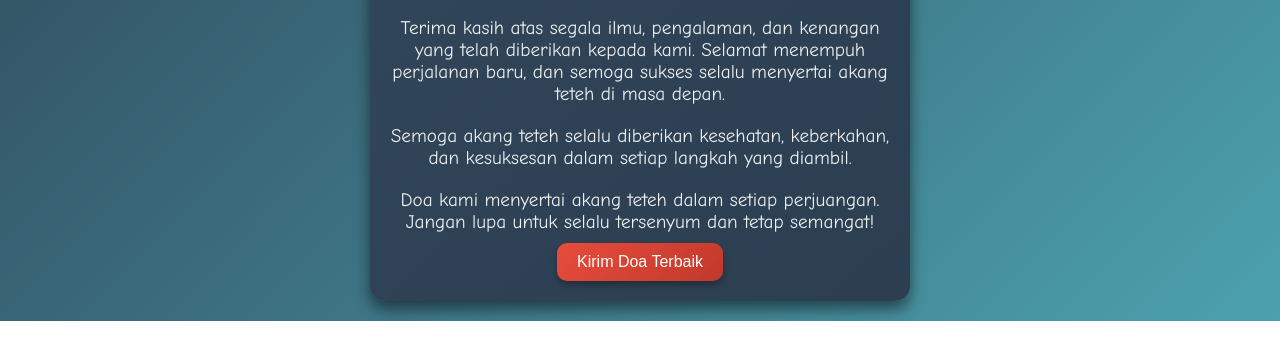
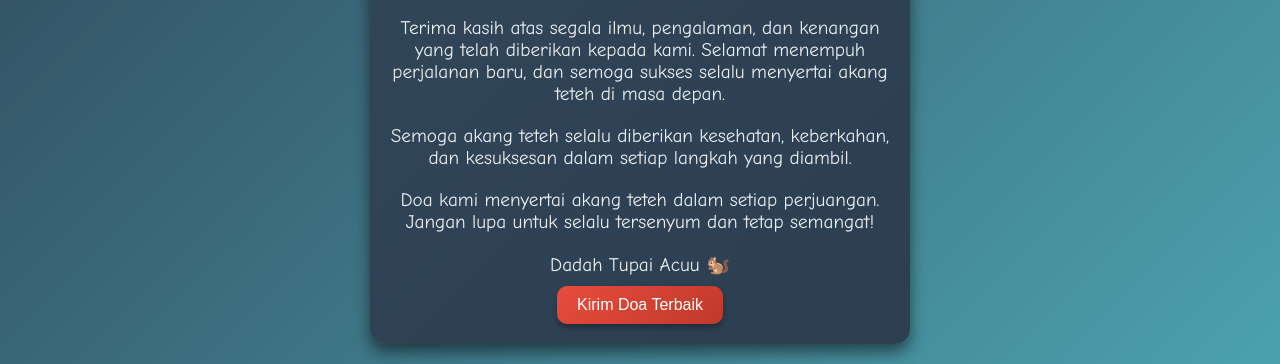
Before and after one commit to Exazell12/Farewell, a plain HTML site: page index.html in a window 1280 px wide. Shown: the part 513-877 px from the top of the page. Before the commit the page ends 834 px from the top, so only its background shows below. Drawn offline with Linux system fonts and the light colour scheme.

Commit message:
Update index.html

```diff
--- a/index.html
+++ b/index.html
@@ -75,6 +75,7 @@
         Selamat menempuh perjalanan baru, dan semoga sukses selalu menyertai akang teteh di masa depan.</p>
         <p>Semoga akang teteh selalu diberikan kesehatan, keberkahan, dan kesuksesan dalam setiap langkah yang diambil.</p>
         <p>Doa kami menyertai akang teteh dalam setiap perjuangan. Jangan lupa untuk selalu tersenyum dan tetap semangat!</p>
+        <p>Dadah Tupai Acuu 🐿️</p>
         <button onclick="sendBestWishes()">Kirim Doa Terbaik</button>
     </div>
 
```
